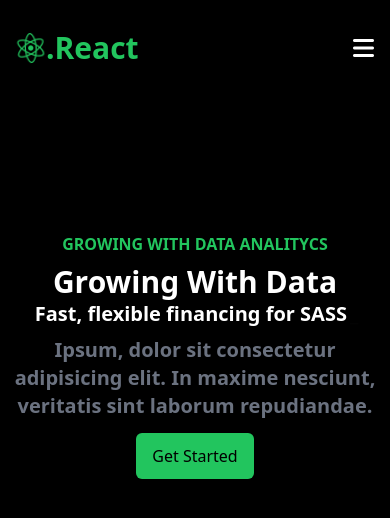
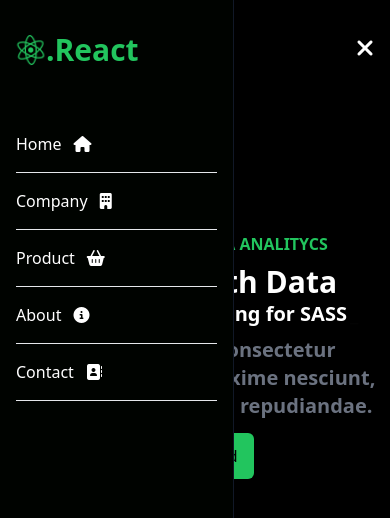
Before and after one commit to mukhammedaliametov/tailwind-web, a React (Vite) app: page / in a window 390 px wide. Shown: the top 518 px of the page. Built offline with nearby package versions, Linux system fonts and the light colour scheme.

Commit message:
edit navbar style

```diff
--- a/src/Layouts/Navbar.jsx
+++ b/src/Layouts/Navbar.jsx
@@ -41,24 +41,20 @@ const Navbar = () => {
           ))}
         </ul>
         <ul
-          className={
-            !click
-              ? "left-[-50%]"
-              : "sm:hidden absolute flex flex-col top-3 h-full left-0 p-5 bg-black w-[60%] translation ease-in-out duration-500"
-          }
+          className={!click ? 'sm:hidden fixed flex flex-col left-0 top-0 w-[60%] h-full border-r border-r-gray-900 bg-[#000300] ease-in-out duration-500' : 'fixed left-[-100%]'}
         >
           <span
-            className={!click ? "hidden" : "w-full text-3xl text-green-500 font-bold mb-12"}
+            className={!click ? "w-full text-3xl text-green-500 font-bold mb-12 mt-8 ml-4" : "hidden"}
             onClick={closeNav}
           >
             <i class="fa-brands fa-react fa-spin"></i>.React
           </span>
 
           {Items.map((link) => (
-            <li key={link.name} className={!click ? "hidden" : "py-3"}>
+            <li key={link.name} className={!click ? "py-4 border-b-[1px] mx-4" : "hidden"}>
               <Link
                 to={link.link}
-                className="text-white hover:text-white-300 text-1xl"
+                className="text-white hover:text-white-300 text-1xl "
                 onClick={closeNav}
               >
                 {link.name}
@@ -72,7 +68,7 @@ const Navbar = () => {
         <span className="text-2xl sm:hidden ">
           <i
             onClick={handleClick}
-            className={!click ? "fas fa-bars" : "fas fa-times"}
+            className={!click ? "fas fa-times" : "fas fa-bars"}
           ></i>
         </span>
       </div>
```
